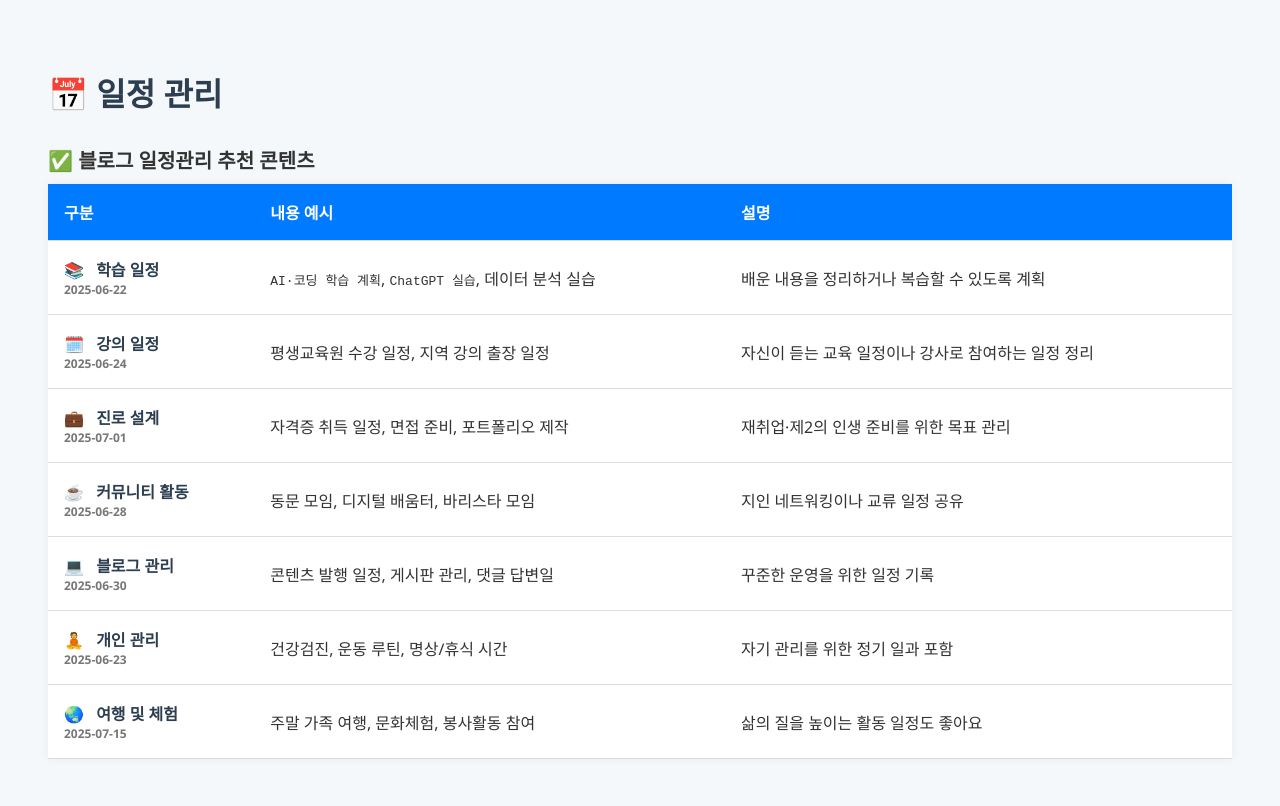
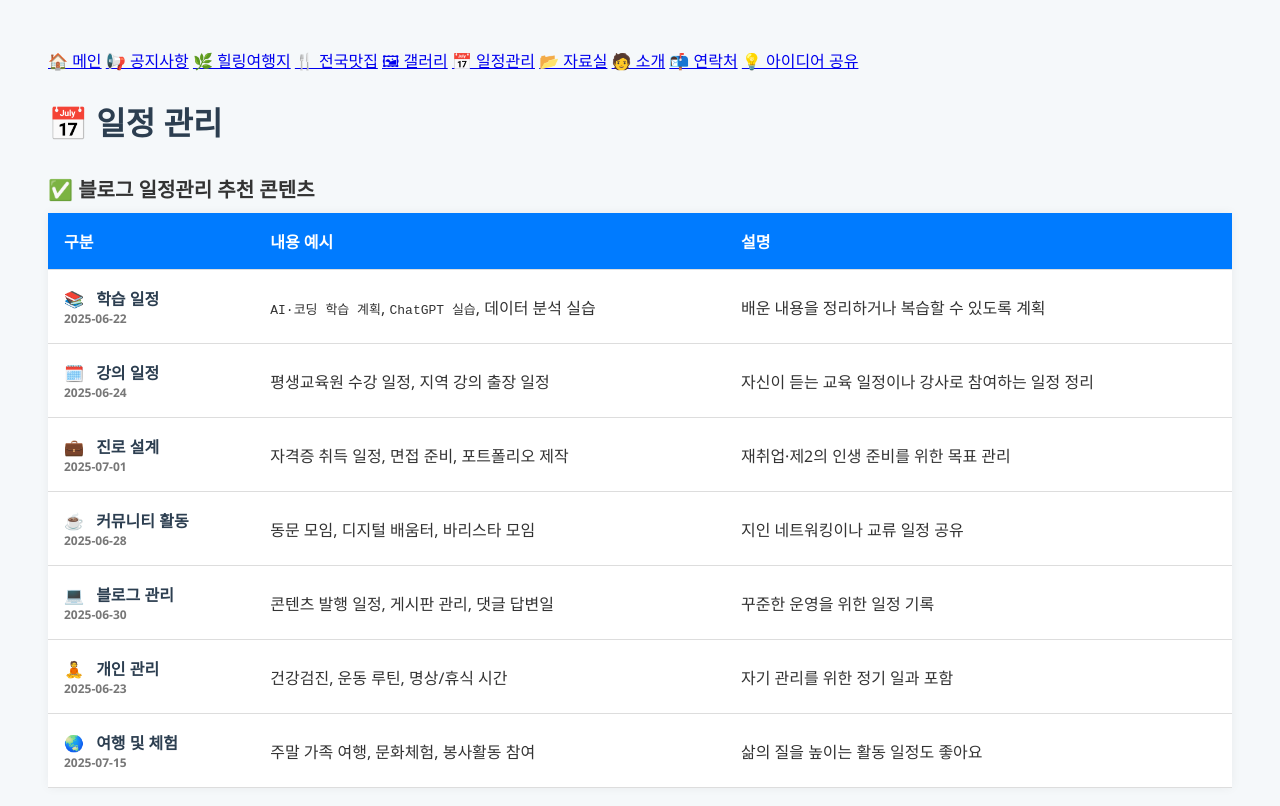
Before and after one commit to compol-112/ai-class-test, a plain HTML site: page schedule.html in a window 1280 px wide. Drawn offline with Linux system fonts and the light colour scheme.

Commit message:
Update schedule.html

```diff
--- a/schedule.html
+++ b/schedule.html
@@ -53,7 +53,18 @@
         }
     </style>
 </head>
-
+  <nav>
+    <a href="index.html">🏠 메인</a>
+    <a href="notice1.html">📢 공지사항</a>
+    <a href="travel1.html">🌿 힐링여행지</a>
+    <a href="food1.html">🍴 전국맛집</a>
+    <a href="gallery.html">🖼 갤러리</a>
+    <a href="schedule.html">📅 일정관리</a>
+    <a href="resources.html">📂 자료실</a>
+    <a href="about.html">🧑 소개</a>
+    <a href="contact.html">📬 연락처</a>
+    <a href="ideas.html">💡 아이디어 공유</a>
+  </nav>
 <body>
     <h1>📅 일정 관리</h1>
 
```
